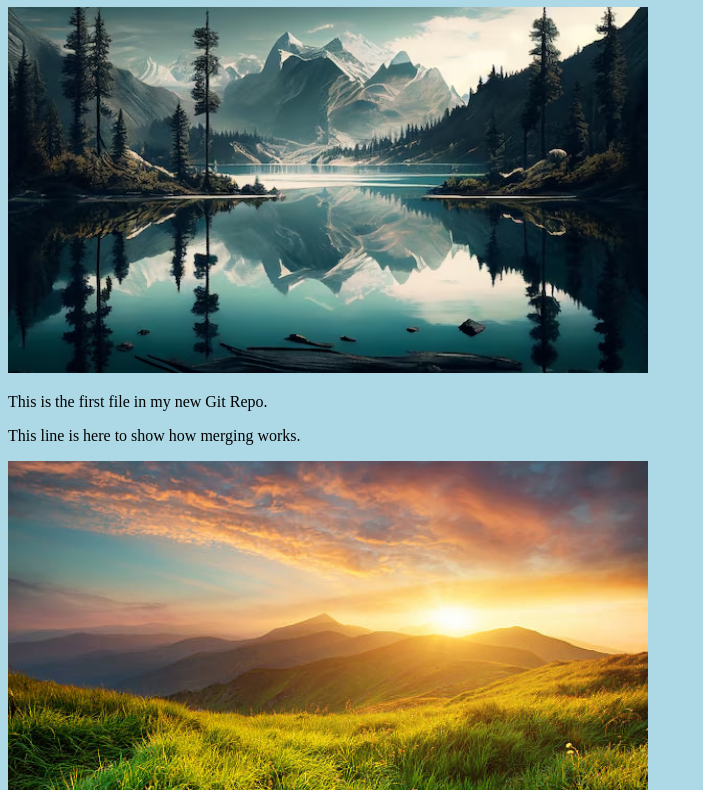
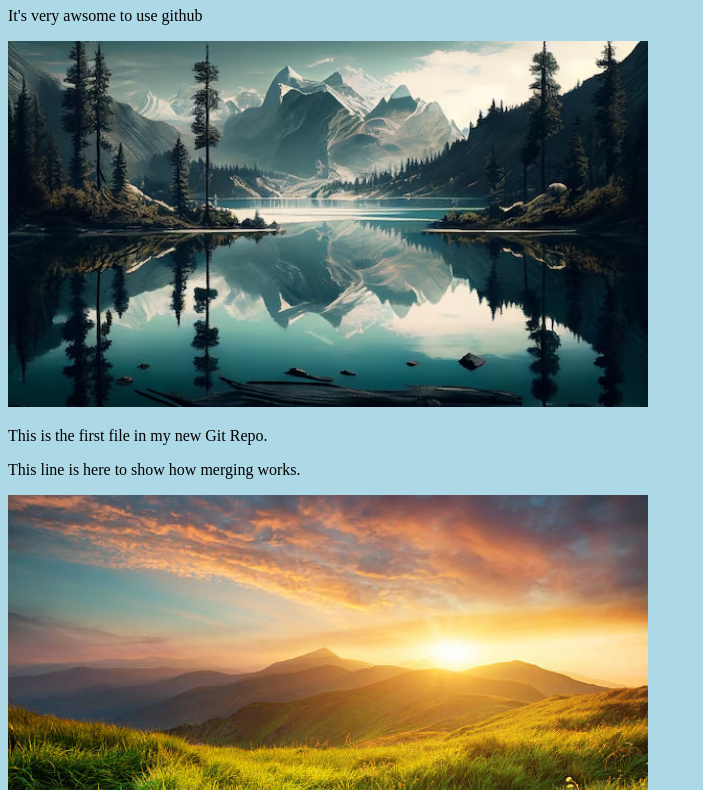
Before and after one commit to Coding139/hello-world, a plain HTML site: page index.html in a window 1280 px wide. Shown: the part 73-863 px from the top of the page, without its empty margins (0-703 px from the left). Drawn offline with Linux system fonts and the light colour scheme.

Commit message:
Update index.html
Added one p tag to html

```diff
--- a/index.html
+++ b/index.html
@@ -7,6 +7,8 @@
 <body>
 
 <h1>Hello world!</h1>
+
+<p>It's very awsome to use github</p>
 <div><img src="img_hello_world.jpg" alt="Hello World from Space" style="width:100%;max-width:640px"></div>
 <p>This is the first file in my new Git Repo.</p>
 <p>This line is here to show how merging works.</p>
```
